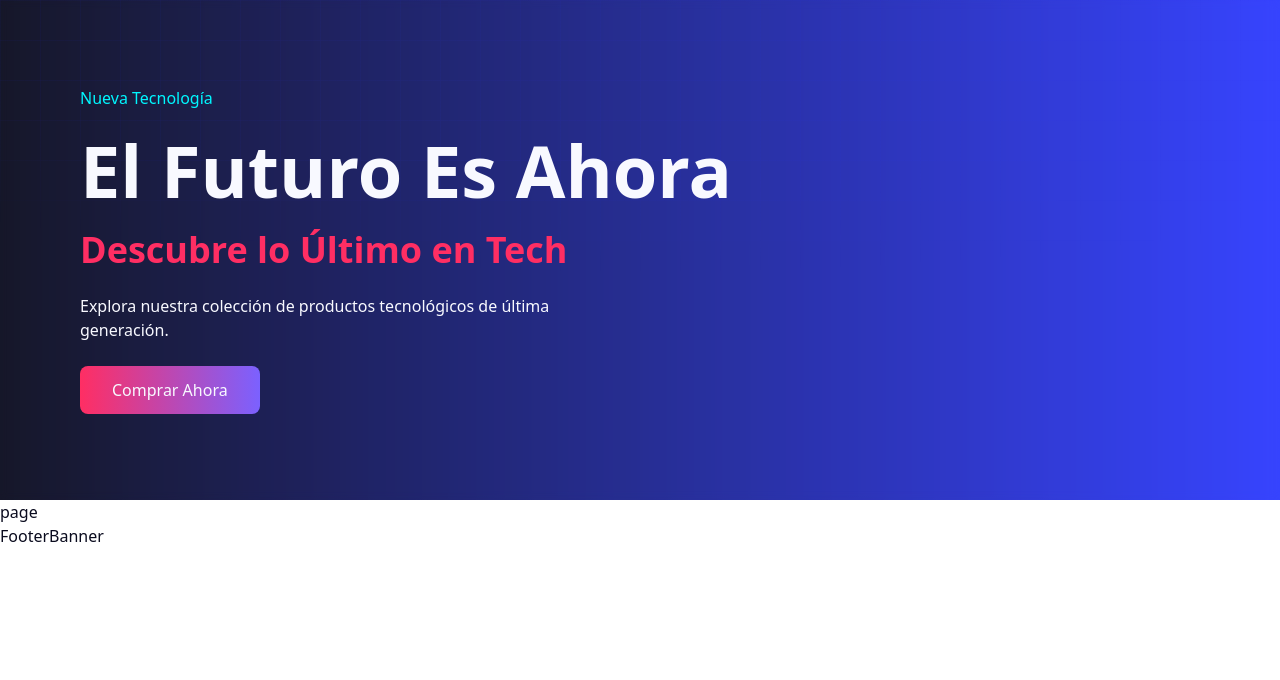
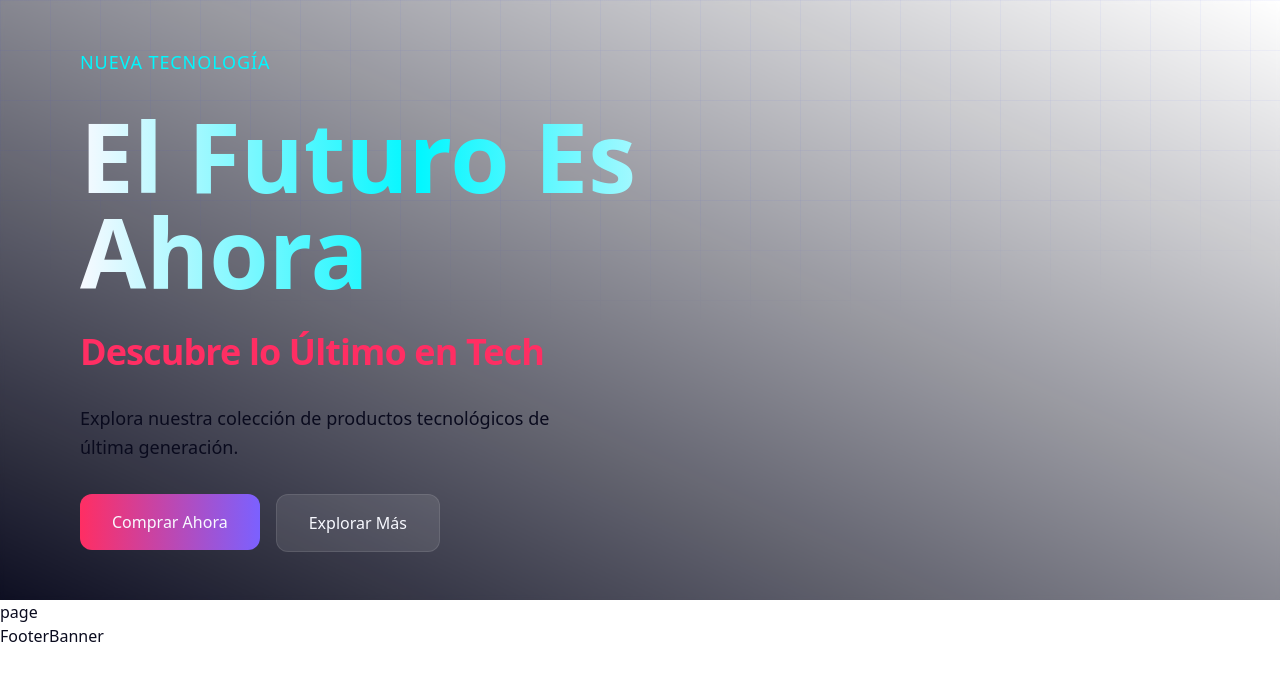
Before and after one commit to sandovaldavid/byte-shop-ecommerce, a Next.js app: page / in a window 1280 px wide. Shown: the top 680 px of the page. Built offline with nearby package versions, Linux system fonts and the light colour scheme.

Commit message:
💄 enhance HeroBanner component with improved layout, styling, and new button interactions

```diff
--- a/src/components/HeroBanner.jsx
+++ b/src/components/HeroBanner.jsx
@@ -3,38 +3,48 @@ import Link from "next/link";
 
 function HeroBanner({ heroBanner }) {
     return (
-        <div className="relative h-[500px] w-full overflow-hidden bg-gradient-to-r from-dark to-primary">
-            <div className="absolute inset-0 bg-white/5 backdrop-blur-sm"></div>
+        <div className="relative h-[600px] w-full overflow-hidden bg-gradient-to-tr from-dark via-primary/80 to-accent2/50">
+            <div className="absolute inset-0 bg-white/[0.02] backdrop-blur-[2px]"></div>
 
-            <div className="absolute inset-0 bg-[linear-gradient(rgba(45,58,254,0.05)_1px,transparent_1px),linear-gradient(90deg,rgba(45,58,254,0.05)_1px,transparent_1px)] bg-[size:40px_40px] [mask-image:radial-gradient(ellipse_80%_50%_at_50%_0%,#000_70%,transparent_110%)]"></div>
+            <div className="absolute inset-0 bg-[linear-gradient(rgba(45,58,254,0.07)_1px,transparent_1px),linear-gradient(90deg,rgba(45,58,254,0.07)_1px,transparent_1px)] bg-[size:50px_50px] [mask-image:radial-gradient(ellipse_80%_50%_at_50%_0%,#000_70%,transparent_110%)] animate-pulse-slow"></div>
+
+            <div className="absolute top-20 right-20 w-72 h-72 bg-secondary/20 rounded-full blur-3xl animate-pulse-slow"></div>
+            <div className="absolute bottom-10 left-10 w-96 h-96 bg-accent1/20 rounded-full blur-3xl animate-pulse-slow"></div>
 
             <div className="relative z-10 flex h-full items-center justify-between px-10 xl:px-20">
-                <div className="space-y-6 max-w-2xl">
-                    <h3 className="text-secondary font-medium animate-fade-right">
-                        {heroBanner?.smallText || "Nueva Tecnología"}
+                <div className="space-y-8 max-w-2xl">
+                    <h3 className="text-secondary text-lg font-medium animate-fade-right tracking-wider">
+                        {heroBanner?.smallText || "NUEVA TECNOLOGÍA"}
                     </h3>
 
-                    <h1 className="text-5xl lg:text-7xl font-bold text-light animate-fade-right [animation-delay:200ms]">
+                    <h1 className="text-6xl lg:text-8xl font-bold bg-gradient-to-r from-light via-secondary to-light bg-clip-text text-transparent animate-fade-right [animation-delay:200ms] leading-tight">
                         {heroBanner?.largeText1 || "El Futuro Es Ahora"}
                     </h1>
 
-                    <h2 className="text-2xl lg:text-4xl text-accent1 font-semibold animate-fade-right [animation-delay:400ms]">
+                    <h2 className="text-2xl lg:text-4xl text-accent1 font-semibold animate-fade-right [animation-delay:400ms] tracking-tight">
                         {heroBanner?.midText || "Descubre lo Último en Tech"}
                     </h2>
 
-                    <p className="text-light max-w-lg animate-fade-right [animation-delay:600ms]">
+                    <p className="text-light/90 text-lg max-w-lg animate-fade-right [animation-delay:600ms] leading-relaxed">
                         {heroBanner?.desc ||
                             "Explora nuestra colección de productos tecnológicos de última generación."}
                     </p>
 
-                    <Link
-                        href={`/product/${heroBanner?.product || ""}`}
-                        className="inline-block animate-fade-right [animation-delay:800ms]"
-                    >
-                        <button className="px-8 py-3 bg-gradient-to-r from-accent1 to-accent2 hover:from-accent2 hover:to-accent1 text-light rounded-lg transition-all duration-300 transform hover:scale-105 hover:shadow-xl shadow-accent1/20 hover:shadow-accent2/40">
-                            {heroBanner?.buttonText || "Comprar Ahora"}
+                    <div className="flex gap-4 animate-fade-right [animation-delay:800ms]">
+                        <Link href={`/product/${heroBanner?.product || ""}`}>
+                            <button className="group relative px-8 py-4 bg-gradient-to-r from-accent1 to-accent2 hover:from-accent2 hover:to-accent1 text-light rounded-xl transition-all duration-300 transform hover:scale-105 hover:shadow-xl shadow-accent1/20 hover:shadow-accent2/40 overflow-hidden">
+                                <span className="absolute inset-0 w-1/2 h-full bg-gradient-to-r from-white/20 to-transparent transform -skew-x-12 -translate-x-full group-hover:translate-x-full transition-transform duration-1000"></span>
+                                {heroBanner?.buttonText || "Comprar Ahora"}
+                            </button>
+                        </Link>
+                        <button className="px-8 py-4 bg-white/10 hover:bg-white/20 text-light rounded-xl transition-all duration-300 backdrop-blur-sm border border-white/10 hover:border-secondary/50">
+                            Explorar Más
                         </button>
-                    </Link>
+                    </div>
+                </div>
+
+                <div className="hidden lg:block w-1/3 h-full relative">
+                    <div className="absolute right-0 top-1/2 -translate-y-1/2 w-[2px] h-[70%] bg-gradient-to-b from-transparent via-secondary/50 to-transparent"></div>
                 </div>
             </div>
         </div>
```
